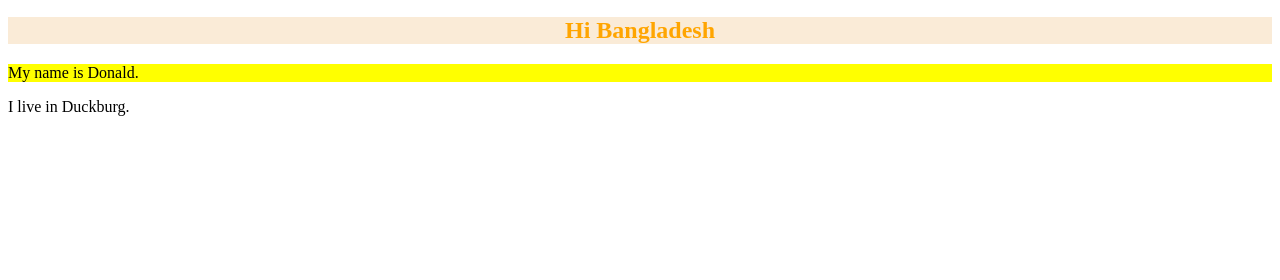
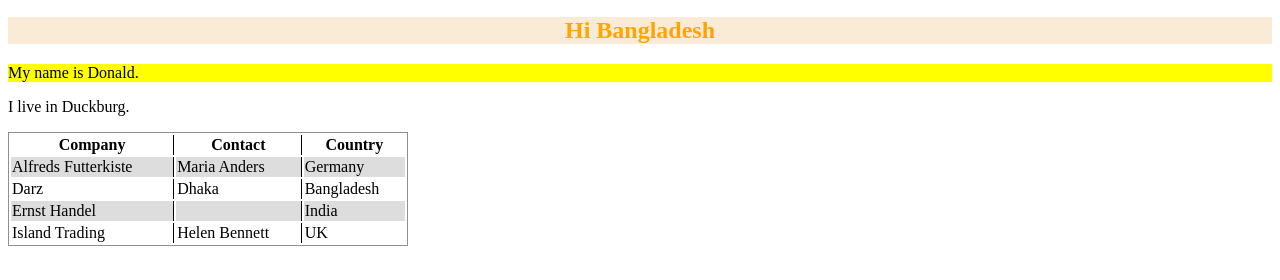
Before and after one commit to mdridwwan/htmltable, a plain HTML site: page index.html in a window 1280 px wide. Shown: the part 110-390 px from the top of the page. Drawn offline with Linux system fonts and the light colour scheme.

Commit message:
Students Practices

```diff
--- a/index.html
+++ b/index.html
@@ -46,5 +46,34 @@
   <p id="hometown">I live in Duckburg.</p>
 
 
+  <table style="width: 400px; border: 1px solid rgb(143, 143, 143)">
+    <tr>
+      <th style="border-right: 1px solid black">Company</th>
+      <th style="border-right: 1px solid black">Contact</th>
+      <th >Country</th>
+    </tr>
+    <tr style="background-color: #dddddd;">
+      <td style="border-right: 1px solid black">Alfreds Futterkiste</td>
+      <td style="border-right: 1px solid black">Maria Anders</td>
+      <td >Germany</td>
+    </tr>
+    <tr>
+      <td style="border-right: 1px solid black">Darz</td>
+      <td style="border-right: 1px solid black">Dhaka</td>
+      <td >Bangladesh</td>
+    </tr>
+   <tr style="background-color: #dddddd;">
+    <td style="border-right: 1px solid black">Ernst Handel</td>
+    <td style="border-right: 1px solid black;"></td>
+    <td >India</td>
+   </tr>
+   <tr>
+    <td style="border-right: 1px solid black">Island Trading</td>
+    <td style="border-right: 1px solid black">Helen Bennett</td>
+    <td >UK</td>
+   </tr>
+  </table>
+
+
 </body>
 </html>
```
